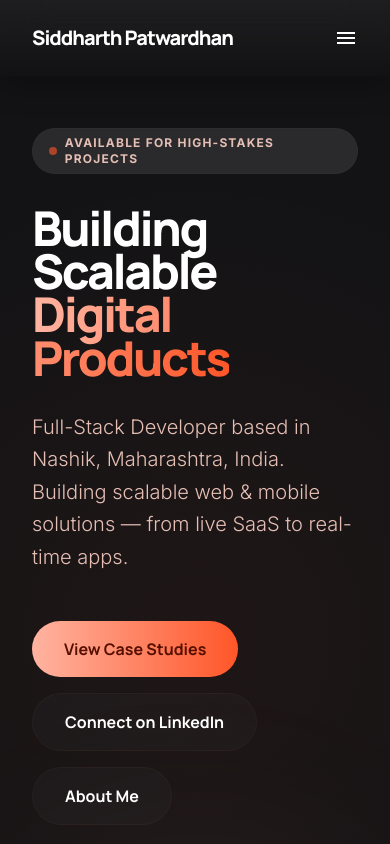
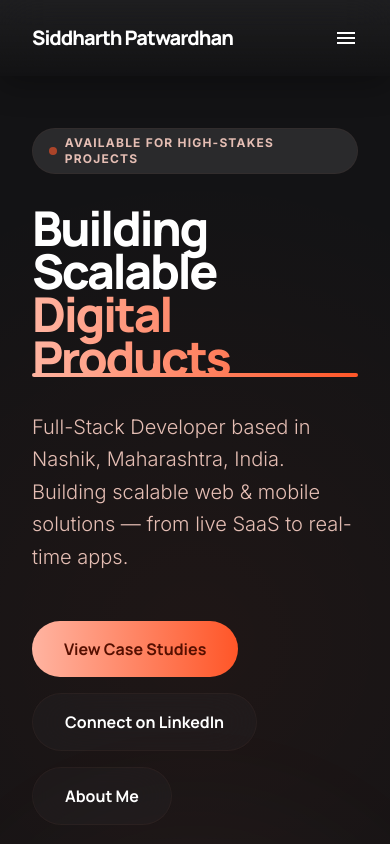
Before and after one commit to Siddharth-Patwardhan16/portfolio, a React (Vite) app: page / in a window 390 px wide. Shown: the top 844 px of the page. Built offline with nearby package versions, Linux system fonts and the light colour scheme.

Commit message:
feat: phase 4 implementation

```diff
--- a/src/app/components/Layout.tsx
+++ b/src/app/components/Layout.tsx
@@ -1,6 +1,6 @@
-import { Outlet } from "react-router";
+import { Footer } from "./Footer";
 import { NavBar } from "./NavBar";
-import { Footer } from "./Footer";
+import { PageFade } from "./motion/PageFade";
 
 export function Layout() {
   return (
@@ -9,7 +9,7 @@ export function Layout() {
       style={{ backgroundColor: "#131315", color: "#e5e1e4", fontFamily: "'Inter', sans-serif" }}
     >
       <NavBar />
-      <Outlet />
+      <PageFade />
       <Footer />
     </div>
   );
--- /dev/null
+++ b/src/app/components/motion/HeroEntrance.tsx
@@ -0,0 +1,62 @@
+import { type ReactNode } from "react";
+import { motion, useReducedMotion } from "motion/react";
+
+const EASE = [0.16, 1, 0.3, 1] as const;
+
+const container = {
+  hidden: {},
+  show: {
+    transition: {
+      staggerChildren: 0.11,
+      delayChildren: 0.08,
+    },
+  },
+};
+
+const item = {
+  hidden: { opacity: 0, y: 32 },
+  show: {
+    opacity: 1,
+    y: 0,
+    transition: { duration: 0.75, ease: EASE },
+  },
+};
+
+interface HeroEntranceProps {
+  readonly children: ReactNode;
+  readonly className?: string;
+}
+
+export function HeroEntrance({ children, className }: HeroEntranceProps) {
+  const prefersReducedMotion = useReducedMotion();
+
+  if (prefersReducedMotion) {
+    return <div className={className}>{children}</div>;
+  }
+
+  return (
+    <motion.div className={className} variants={container} initial="hidden" animate="show">
+      {children}
+    </motion.div>
+  );
+}
+
+export function HeroItem({
+  children,
+  className,
+}: {
+  readonly children: ReactNode;
+  readonly className?: string;
+}) {
+  const prefersReducedMotion = useReducedMotion();
+
+  if (prefersReducedMotion) {
+    return <div className={className}>{children}</div>;
+  }
+
+  return (
+    <motion.div className={className} variants={item}>
+      {children}
+    </motion.div>
+  );
+}
--- /dev/null
+++ b/src/app/components/motion/PageFade.tsx
@@ -0,0 +1,28 @@
+import { useLocation, useOutlet } from "react-router";
+import { AnimatePresence, motion, useReducedMotion } from "motion/react";
+
+const EASE = [0.16, 1, 0.3, 1] as const;
+
+export function PageFade() {
+  const location = useLocation();
+  const outlet = useOutlet();
+  const prefersReducedMotion = useReducedMotion();
+
+  if (prefersReducedMotion) {
+    return <>{outlet}</>;
+  }
+
+  return (
+    <AnimatePresence mode="wait">
+      <motion.div
+        key={location.pathname}
+        initial={{ opacity: 0, y: 12 }}
+        animate={{ opacity: 1, y: 0 }}
+        exit={{ opacity: 0, y: -8 }}
+        transition={{ duration: 0.35, ease: EASE }}
+      >
+        {outlet}
+      </motion.div>
+    </AnimatePresence>
+  );
+}
--- /dev/null
+++ b/src/app/components/motion/Reveal.tsx
@@ -0,0 +1,96 @@
+import { type ReactNode } from "react";
+import { motion, useReducedMotion, type HTMLMotionProps } from "motion/react";
+
+interface RevealProps extends HTMLMotionProps<"div"> {
+  readonly children: ReactNode;
+  readonly delay?: number;
+  readonly y?: number;
+  readonly once?: boolean;
+  readonly className?: string;
+}
+
+const EASE = [0.16, 1, 0.3, 1] as const;
+
+export function Reveal({
+  children,
+  delay = 0,
+  y = 28,
+  once = true,
+  className,
+  ...rest
+}: RevealProps) {
+  const prefersReducedMotion = useReducedMotion();
+
+  if (prefersReducedMotion) {
+    return <div className={className}>{children}</div>;
+  }
+
+  return (
+    <motion.div
+      className={className}
+      initial={{ opacity: 0, y }}
+      whileInView={{ opacity: 1, y: 0 }}
+      viewport={{ once, margin: "-8% 0px -6% 0px" }}
+      transition={{ duration: 0.7, delay, ease: EASE }}
+      {...rest}
+    >
+      {children}
+    </motion.div>
+  );
+}
+
+interface StaggerProps {
+  readonly children: ReactNode;
+  readonly className?: string;
+  readonly stagger?: number;
+  readonly delay?: number;
+}
+
+export function Stagger({ children, className, stagger = 0.08, delay = 0 }: StaggerProps) {
+  const prefersReducedMotion = useReducedMotion();
+
+  if (prefersReducedMotion) {
+    return <div className={className}>{children}</div>;
+  }
+
+  return (
+    <motion.div
+      className={className}
+      initial="hidden"
+      whileInView="show"
+      viewport={{ once: true, margin: "-8% 0px" }}
+      variants={{
+        hidden: {},
+        show: {
+          transition: { staggerChildren: stagger, delayChildren: delay },
+        },
+      }}
+    >
+      {children}
+    </motion.div>
+  );
+}
+
+export function StaggerItem({
+  children,
+  className,
+}: {
+  readonly children: ReactNode;
+  readonly className?: string;
+}) {
+  return (
+    <motion.div
+      className={className}
+      variants={{
+        hidden: { opacity: 0, y: 24 },
+        show: {
+          opacity: 1,
+          y: 0,
+          transition: { duration: 0.65, ease: EASE },
+        },
+      }}
+    >
+      {children}
+    </motion.div>
+  );
+}
--- a/src/app/pages/Home.tsx
+++ b/src/app/pages/Home.tsx
@@ -1,8 +1,10 @@
 import { Link } from "react-router";
 
+import { CAPABILITIES, FEATURED_PROJECTS, PROFILE } from "../../data/profile";
 import { LinkedInProfileCard } from "../components/LinkedInProfileCard";
 import { ProjectCard } from "../components/ProjectCard";
-import { CAPABILITIES, FEATURED_PROJECTS, PROFILE } from "../../data/profile";
+import { HeroEntrance, HeroItem } from "../components/motion/HeroEntrance";
+import { Reveal, Stagger, StaggerItem } from "../components/motion/Reveal";
 
 const HERO_IMG =
   "https://images.unsplash.com/photo-1739921669541-50624a928b3d?crop=entropy&cs=tinysrgb&fit=max&fm=jpg&q=80&w=1080";
@@ -18,7 +20,8 @@ export function Home() {
         }}
       >
         <div className="mx-auto grid w-full max-w-screen-2xl grid-cols-1 items-center gap-12 lg:grid-cols-12">
-          <div className="space-y-8 lg:col-span-8">
+          <HeroEntrance className="space-y-8 lg:col-span-8">
+            <HeroItem>
               <div
                 className="inline-flex items-center gap-2 rounded-full border px-4 py-1.5"
                 style={{ backgroundColor: "#2a2a2c", borderColor: "rgba(92,64,57,0.15)" }}
@@ -34,27 +37,33 @@ export function Home() {
                   Available for high-stakes projects
                 </span>
               </div>
+            </HeroItem>
 
+            <HeroItem>
               <h1
                 className="text-5xl leading-none font-extrabold tracking-tighter text-white md:text-7xl lg:text-8xl"
                 style={{ fontFamily: "'Manrope', sans-serif", lineHeight: 0.9 }}
               >
                 Building Scalable <br />
                 <span
-                className="bg-clip-text text-transparent"
+                  className="ember-underline bg-clip-text text-transparent"
                   style={{ backgroundImage: "linear-gradient(to right, #ffb4a1, #ff5628)" }}
                 >
                   Digital Products
                 </span>
               </h1>
+            </HeroItem>
 
+            <HeroItem>
               <p
                 className="max-w-2xl text-xl leading-relaxed font-light md:text-2xl"
                 style={{ color: "#e5beb4" }}
               >
                 {PROFILE.title} based in {PROFILE.location}. {PROFILE.headline}
               </p>
+            </HeroItem>
 
+            <HeroItem>
               <div className="flex flex-wrap gap-4 pt-4">
                 <Link
                   to="/work"
@@ -94,12 +103,13 @@ export function Home() {
                   About Me
                 </Link>
               </div>
-          </div>
+            </HeroItem>
+          </HeroEntrance>
 
           <div className="relative lg:col-span-4">
-            <div className="relative flex aspect-square items-center justify-center">
+            <Reveal delay={0.25} y={40} className="relative flex aspect-square items-center justify-center">
               <div
-                className="absolute inset-0 rounded-full"
+                className="ember-glow absolute inset-0 rounded-full"
                 style={{ background: "rgba(255,180,161,0.1)", filter: "blur(100px)" }}
               />
               <div
@@ -109,23 +119,25 @@ export function Home() {
                 <img
                   src={HERO_IMG}
                   alt="Systems architecture visual"
-                  className="h-full w-full object-cover opacity-80"
+                  className="hero-drift h-full w-full object-cover opacity-80"
                 />
               </div>
-            </div>
+            </Reveal>
           </div>
         </div>
       </section>
 
       <section className="px-8 py-16" style={{ backgroundColor: "#0e0e10" }}>
         <div className="mx-auto max-w-screen-2xl">
+          <Reveal>
             <LinkedInProfileCard />
+          </Reveal>
         </div>
       </section>
 
       <section className="px-8 py-24" style={{ backgroundColor: "#0e0e10" }}>
         <div className="mx-auto max-w-screen-2xl">
-          <div className="mb-16 flex flex-col items-end justify-between gap-6 md:flex-row">
+          <Reveal className="mb-16 flex flex-col items-end justify-between gap-6 md:flex-row">
             <div className="space-y-4">
               <h2
                 className="text-sm font-bold tracking-widest uppercase"
@@ -144,19 +156,23 @@ export function Home() {
               className="mx-8 hidden h-px flex-grow md:block"
               style={{ backgroundColor: "rgba(92,64,57,0.2)" }}
             />
-          </div>
+          </Reveal>
 
-          <div className="grid grid-cols-1 gap-12 text-zinc-100 md:grid-cols-2">
+          <Stagger className="grid grid-cols-1 gap-12 text-zinc-100 md:grid-cols-2" stagger={0.14}>
+            <StaggerItem>
               <ProjectCard project={FEATURED_PROJECTS[0]} />
+            </StaggerItem>
+            <StaggerItem>
               <ProjectCard project={FEATURED_PROJECTS[1]} className="md:mt-24" />
-          </div>
+            </StaggerItem>
+          </Stagger>
         </div>
       </section>
 
       <section className="px-8 py-32" style={{ backgroundColor: "#131315" }}>
         <div className="mx-auto max-w-screen-2xl">
           <div className="grid grid-cols-1 gap-16 lg:grid-cols-12">
-            <div className="space-y-6 lg:col-span-4">
+            <Reveal className="space-y-6 lg:col-span-4">
               <h2
                 className="text-sm font-bold tracking-widest uppercase"
                 style={{ color: "#e5beb4", fontFamily: "'Inter', sans-serif" }}
@@ -173,26 +189,30 @@ export function Home() {
               <p className="text-lg leading-relaxed" style={{ color: "#e5beb4" }}>
                 Bridging polished interfaces with reliable, type-safe architecture.
               </p>
-            </div>
+            </Reveal>
 
-            <div className="grid grid-cols-1 gap-6 sm:grid-cols-2 md:grid-cols-3 lg:col-span-8">
+            <Stagger
+              className="grid grid-cols-1 gap-6 sm:grid-cols-2 md:grid-cols-3 lg:col-span-8"
+              stagger={0.07}
+            >
               {CAPABILITIES.map((cap) => (
+                <StaggerItem key={cap.title}>
                   <div
-                  key={cap.title}
-                  className="group rounded-xl border p-8 transition-colors"
+                    className="group h-full rounded-xl border p-8 transition-colors"
                     style={{
                       backgroundColor: "#1c1b1d",
                       borderColor: "rgba(92,64,57,0.1)",
                     }}
                     onMouseEnter={(e) =>
-                    ((e.currentTarget as HTMLElement).style.borderColor = "rgba(255,180,161,0.3)")
+                      ((e.currentTarget as HTMLElement).style.borderColor =
+                        "rgba(255,180,161,0.3)")
                     }
                     onMouseLeave={(e) =>
                       ((e.currentTarget as HTMLElement).style.borderColor = "rgba(92,64,57,0.1)")
                     }
                   >
                     <div
-                    className="mb-6 flex h-12 w-12 items-center justify-center rounded-lg"
+                      className="mb-6 flex h-12 w-12 items-center justify-center rounded-lg transition-transform duration-300 group-hover:scale-110"
                       style={{ backgroundColor: cap.bgIcon }}
                     >
                       <span
@@ -215,8 +235,9 @@ export function Home() {
                       {cap.desc}
                     </p>
                   </div>
+                </StaggerItem>
               ))}
-            </div>
+            </Stagger>
           </div>
         </div>
       </section>
@@ -225,7 +246,7 @@ export function Home() {
         className="px-8 py-24"
         style={{ background: "linear-gradient(to bottom, #131315, #0e0e10)" }}
       >
-        <div className="mx-auto max-w-screen-md space-y-10 text-center">
+        <Reveal className="mx-auto max-w-screen-md space-y-10 text-center">
           <h2
             className="text-4xl leading-tight font-black text-white md:text-6xl"
             style={{ fontFamily: "'Manrope', sans-serif" }}
@@ -239,7 +260,10 @@ export function Home() {
               style={{ fontFamily: "'Manrope', sans-serif", color: "#131315" }}
             >
               <span className="relative z-10">Start a Project</span>
-              <span className="material-symbols-outlined" style={{ color: "#131315" }}>
+              <span
+                className="material-symbols-outlined transition-transform group-hover:translate-x-1"
+                style={{ color: "#131315" }}
+              >
                 arrow_forward
               </span>
             </Link>
@@ -258,7 +282,7 @@ export function Home() {
               <span className="material-symbols-outlined">open_in_new</span>
             </a>
           </div>
-        </div>
+        </Reveal>
       </section>
     </main>
   );
--- a/src/styles/index.css
+++ b/src/styles/index.css
@@ -1,3 +1,4 @@
 @import "./fonts.css";
 @import "./tailwind.css";
 @import "./theme.css";
+@import "./motion.css";
--- /dev/null
+++ b/src/styles/motion.css
@@ -0,0 +1,100 @@
+/* Signature motion: forge-rise — coral ember lifts content into place */
+
+:root {
+  --motion-ease-out: cubic-bezier(0.16, 1, 0.3, 1);
+  --motion-ease-soft: cubic-bezier(0.22, 1, 0.36, 1);
+  --motion-dur-fast: 0.35s;
+  --motion-dur: 0.7s;
+  --motion-dur-slow: 1.1s;
+}
+
+@keyframes forge-rise {
+  from {
+    opacity: 0;
+    transform: translateY(1.25rem);
+  }
+  to {
+    opacity: 1;
+    transform: translateY(0);
+  }
+}
+
+@keyframes ember-draw {
+  from {
+    transform: scaleX(0);
+  }
+  to {
+    transform: scaleX(1);
+  }
+}
+
+@keyframes ember-breathe {
+  0%,
+  100% {
+    opacity: 0.45;
+    transform: scale(1);
+  }
+  50% {
+    opacity: 0.75;
+    transform: scale(1.06);
+  }
+}
+
+@keyframes hero-drift {
+  0%,
+  100% {
+    transform: scale(1.02) translate(0, 0);
+  }
+  50% {
+    transform: scale(1.06) translate(-1.5%, 1%);
+  }
+}
+
+.forge-rise {
+  animation: forge-rise var(--motion-dur) var(--motion-ease-out) both;
+}
+
+.ember-underline {
+  position: relative;
+  display: inline-block;
+}
+
+.ember-underline::after {
+  content: "";
+  position: absolute;
+  left: 0;
+  bottom: 0.04em;
+  width: 100%;
+  height: 0.08em;
+  border-radius: 999px;
+  background: linear-gradient(90deg, #ffb4a1, #ff5628);
+  transform-origin: left center;
+  transform: scaleX(0);
+  animation: ember-draw 0.9s var(--motion-ease-out) 0.55s both;
+}
+
+.ember-glow {
+  animation: ember-breathe 6s var(--motion-ease-soft) infinite;
+}
+
+.hero-drift {
+  animation: hero-drift 18s var(--motion-ease-soft) infinite;
+}
+
+@media (prefers-reduced-motion: reduce) {
+  .forge-rise,
+  .ember-underline::after,
+  .ember-glow,
+  .hero-drift {
+    animation: none !important;
+  }
+
+  .ember-underline::after {
+    transform: scaleX(1);
+  }
+
+  .forge-rise {
+    opacity: 1;
+    transform: none;
+  }
+}
```
Also changed, not shown: src/app/pages/About.tsx (+13 -7 lines), src/app/pages/Contact.tsx (+6 -3 lines), src/app/pages/Skills.tsx (+8 -4 lines), src/app/pages/Work.tsx (+12 -7 lines). Lines whose indentation alone changed are shown as unchanged.
